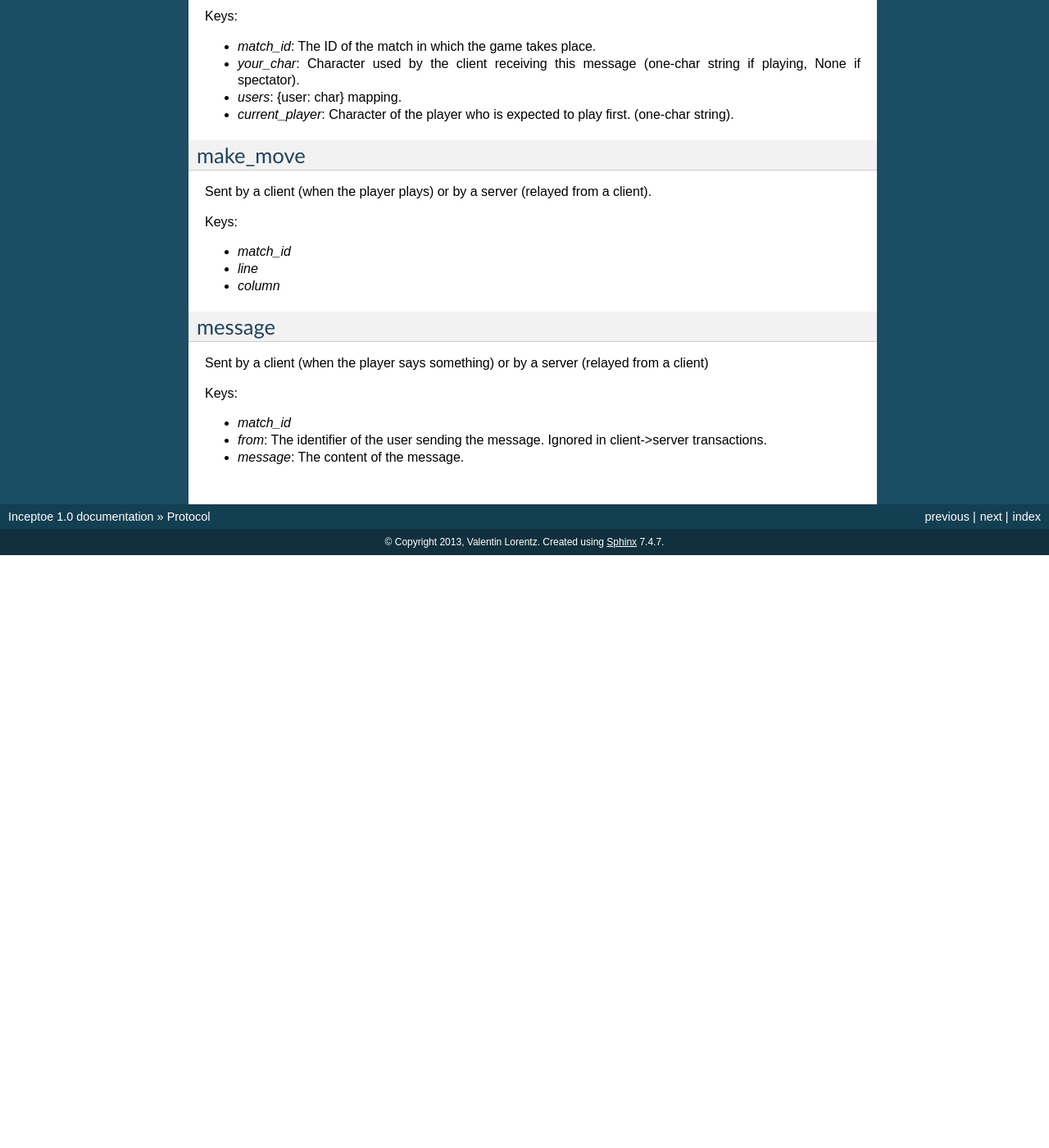
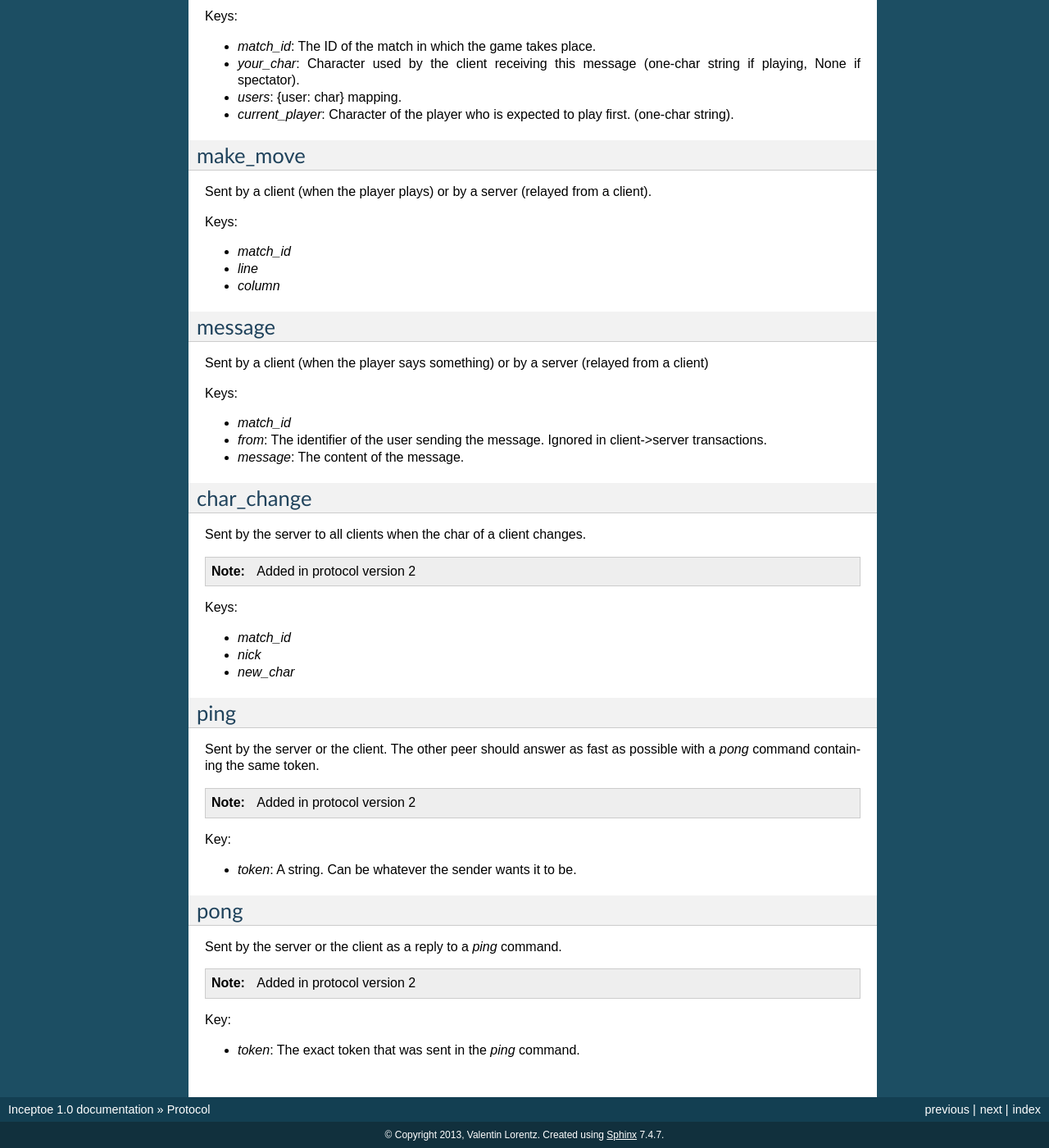
Before and after one commit to ProgVal/Inceptoe, a Sphinx documentation site: the page built from docs/protocol.rst, in a window 1280 px wide and 1400 px high, scrolled down 1483 px. Shown: the whole window at 82% size. Built offline with Sphinx 7.4.7, drawn with Linux system fonts in a browser that asks for light colours; before the commit the page ends 2160 px from its top, so only the background shows below that.

Commit message:
Protocol version 2: Add 'char_change', 'ping', and 'pong' commands.

```diff
--- a/docs/protocol.rst
+++ b/docs/protocol.rst
@@ -115,3 +115,45 @@ Keys:
 * `from`: The identifier of the user sending the message. Ignored in
   client->server transactions.
 * `message`: The content of the message.
+
+char\_change
+------------
+
+Sent by the server to all clients when the char of a client changes.
+
+.. note::
+
+    Added in protocol version 2
+
+Keys:
+
+* `match_id`
+* `nick`
+* `new_char`
+
+ping
+----
+
+Sent by the server or the client. The other peer should answer as fast as
+possible with a `pong` command containing the same token.
+
+.. note::
+
+    Added in protocol version 2
+
+Key:
+
+* `token`: A string. Can be whatever the sender wants it to be.
+
+pong
+----
+
+Sent by the server or the client as a reply to a `ping` command.
+
+.. note::
+
+    Added in protocol version 2
+
+Key:
+
+* `token`: The exact token that was sent in the `ping` command.
```
Also changed, not shown: 4 other files.
